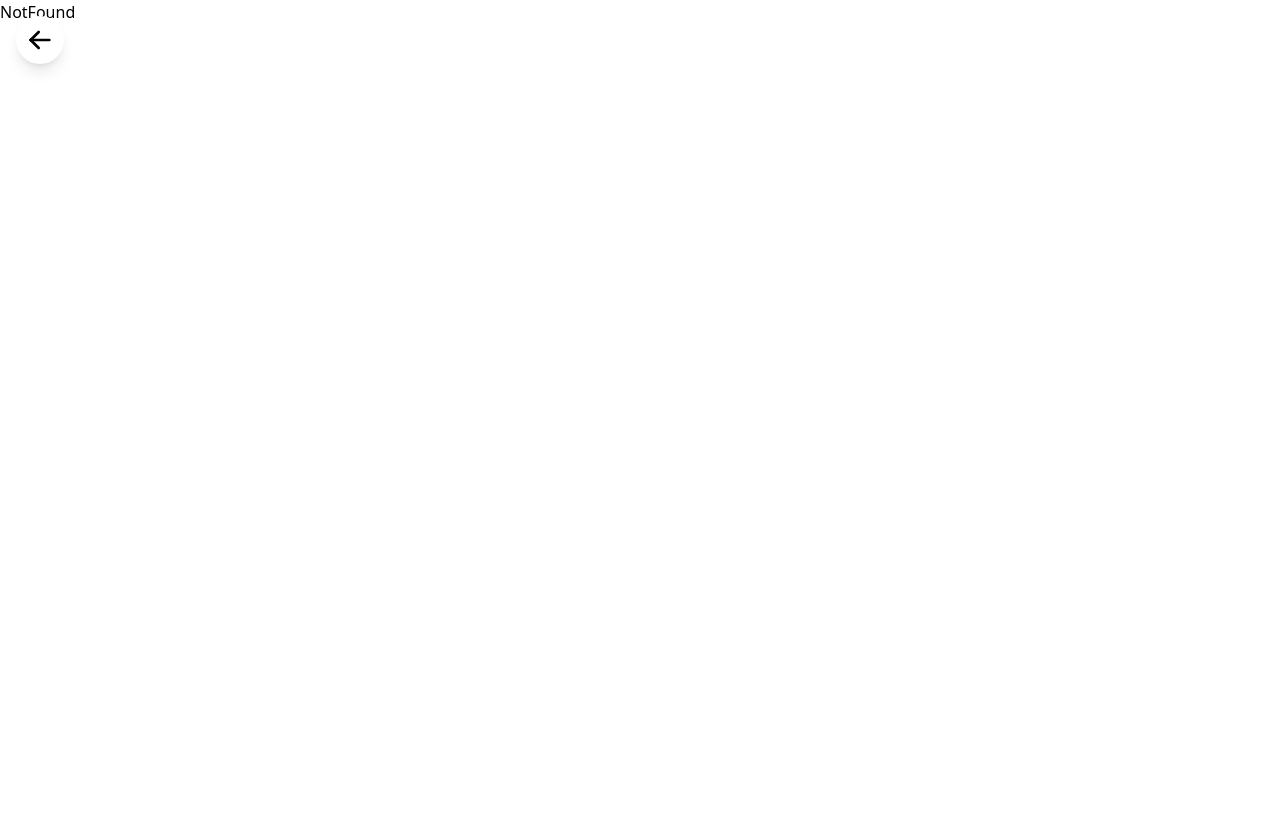
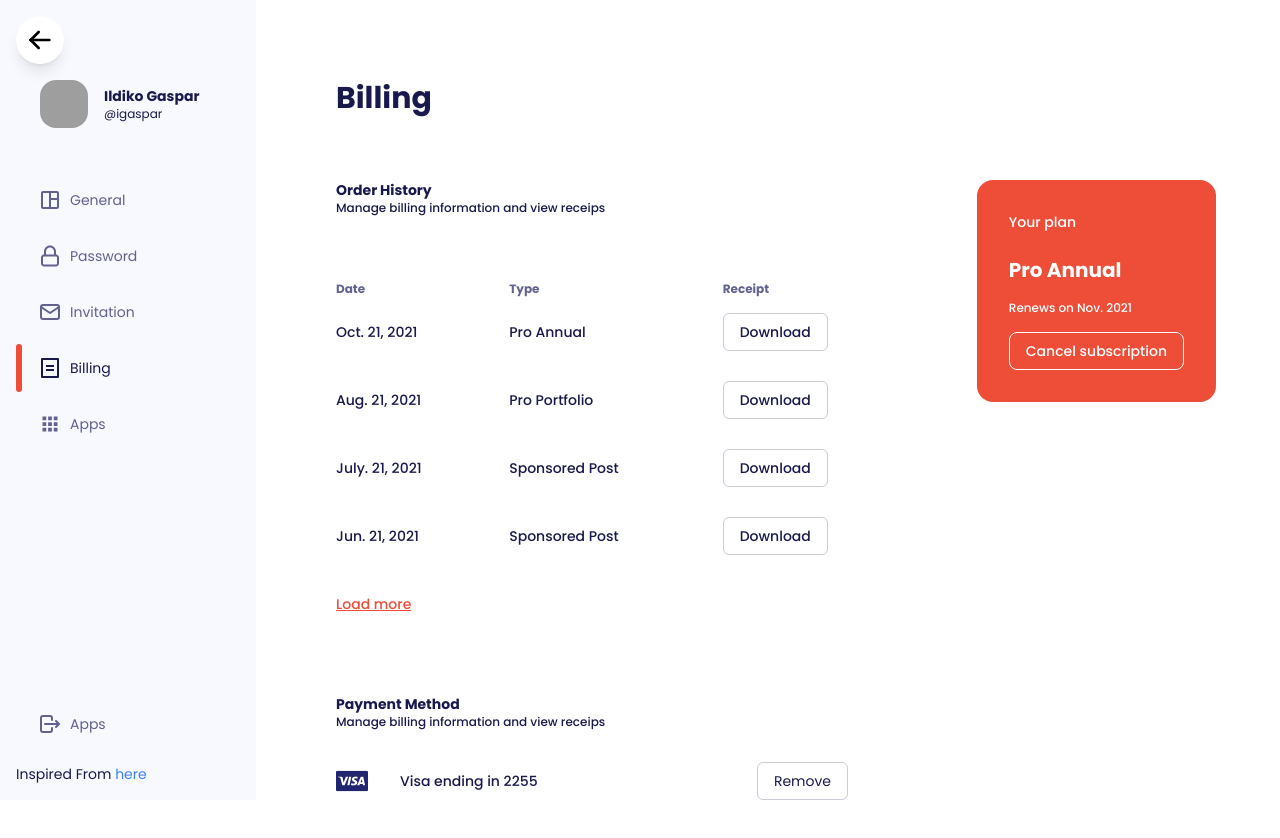
Before and after one commit to pathakvivek7865/ui-designs, a React (Vite) app: page /components/billing in a window 1280 px wide. Shown: the top 838 px of the page. Before the commit the page ends 800 px from the top, so only its background shows below. Built offline with nearby package versions, Linux system fonts and the light colour scheme; grey boxes are pictures that could not be loaded.

Commit message:
billing page added

```diff
--- a/package.json
+++ b/package.json
@@ -12,6 +12,7 @@
   "dependencies": {
     "react": "^18.2.0",
     "react-dom": "^18.2.0",
+    "react-icons": "^4.6.0",
     "react-router-dom": "6"
   },
   "devDependencies": {
--- a/src/App.tsx
+++ b/src/App.tsx
@@ -8,6 +8,7 @@ import ProfilePageHeader from "./pages/ProfilePageHeader";
 import PriceCard from "./pages/PriceCard";
 import EnterPassword from "./pages/EnterPassword";
 import RentalCarSearch from "./pages/RentalCarSearch";
+import { BillingPage } from "./pages/BillingPage";
 
 function App() {
   return (
@@ -21,6 +22,7 @@ function App() {
           <Route path="profile-page-header" element={<ProfilePageHeader />} />
           <Route path="enter-password" element={<EnterPassword />} />
           <Route path="rental-car-search" element={<RentalCarSearch />} />
+          <Route path="billing" element={<BillingPage />} />
           <Route path="*" element={<NotFound />} />
         </Route>
       </Routes>
--- a/src/components/UiDesignLayout.tsx
+++ b/src/components/UiDesignLayout.tsx
@@ -5,7 +5,7 @@ function UiDesignLayout() {
   return (
     <>
       <NavLink to={"/"}>
-        <div className="shadow-lg absolute z-50 top-4 left-4 flex h-12 w-12 rounded-full bg-white p-2">
+        <div className="fixed top-4 left-4 z-50 flex h-12 w-fit rounded-full bg-white p-2  shadow-lg">
           <img src="/icons/arrow-left.svg" />
         </div>
       </NavLink>
--- /dev/null
+++ b/src/components/billing/NavItemBilling.tsx
@@ -0,0 +1,28 @@
+
+export default function NavItemBilling({
+  icon: Icon,
+  title = "-",
+}: {
+  icon: JSX.Element;
+  title: string;
+}) {
+
+
+  return (
+    <div
+      className={`flex w-full cursor-pointer items-center rounded-md  hover:text-billingPrimary  ${
+        title === "Billing" ? "text-billingPrimary" : "text-billingSecondary"
+      }`}
+    >
+      <div
+        className={`h-full w-1.5 ${
+          title === "Billing" ? "bg-billingAccent" : "bg-transparent"
+        } rounded-full`}
+      ></div>
+      <div className="mx-4 flex items-center gap-2 py-3">
+        {Icon}
+        <p>{title}</p>
+      </div>
+    </div>
+  );
+}
--- /dev/null
+++ b/src/components/billing/SidebarBilling.tsx
@@ -0,0 +1,54 @@
+import React, { useState } from "react";
+import { CgLock } from "react-icons/cg";
+import { IoMdApps } from "react-icons/io";
+import { MdOutlineSpaceDashboard } from "react-icons/md";
+import { RiBillLine } from "react-icons/ri";
+import { TbLogout, TbMail } from "react-icons/tb";
+import DesignCredit from "../DesignCredit";
+import NavItemBilling from "./NavItemBilling";
+
+export default function SidebarBilling() {
+  return (
+    <nav className="left0  sticky top-0 hidden h-screen w-1/5 flex-col justify-between bg-billingNavBg pb-4  pt-20 lg:flex ">
+      <div className="flex w-full flex-col  items-start">
+        {/* header */}
+        <div className="flex cursor-pointer items-center gap-4 px-10">
+          <img
+            src="https://i.insider.com/6241c2da093c4d0018053847?width=700"
+            className="h-12 w-12 rounded-2xl object-cover"
+          />
+          <div>
+            <p className="font-bold">Ildiko Gaspar</p>
+            <p className="text-xs">@igaspar</p>
+          </div>
+        </div>
+        <div className="mt-12 flex w-full flex-col gap-2 px-4 text-billingSecondary">
+          <NavItemBilling
+            icon={<MdOutlineSpaceDashboard className="h-6 w-6" />}
+            title="General"
+          />
+          <NavItemBilling
+            icon={<CgLock className="h-6 w-6" />}
+            title="Password"
+          />
+          <NavItemBilling
+            icon={<TbMail className="h-6 w-6" />}
+            title="Invitation"
+          />
+          <NavItemBilling
+            icon={<RiBillLine className="h-6 w-6" />}
+            title="Billing"
+          />
+          <NavItemBilling
+            icon={<IoMdApps className="h-6 w-6" />}
+            title="Apps"
+          />
+        </div>
+      </div>
+      <div className="pl-4">
+        <NavItemBilling icon={<TbLogout className="h-6 w-6" />} title="Apps" />
+        <DesignCredit sourceLink="https://uidesigndaily.com/posts/figma-billing-page-payment-day-1585" />
+      </div>
+    </nav>
+  );
+}
--- /dev/null
+++ b/src/components/billing/TableBilling.tsx
@@ -0,0 +1,21 @@
+import TableRowBilling from "./TableRowBilling";
+
+export const TableBilling = () => {
+  return (
+    <table className="w-full table-auto">
+      <thead className="text-xs font-medium text-billingSecondary">
+        <tr className="">
+          <th className="pl-4 text-start">Date</th>
+          <th className="pl-4 text-start">Type</th>
+          <th className="pl-4 text-start">Receipt</th>
+        </tr>
+      </thead>
+      <tbody className="font-medium ">
+        <TableRowBilling date="Oct. 21, 2021" type="Pro Annual" />
+        <TableRowBilling date="Aug. 21, 2021" type="Pro Portfolio" />
+        <TableRowBilling date="July. 21, 2021" type="Sponsored Post" />
+        <TableRowBilling date="Jun. 21, 2021" type="Sponsored Post" />
+      </tbody>
+    </table>
+  );
+};
--- /dev/null
+++ b/src/components/billing/TableRowBilling.tsx
@@ -0,0 +1,23 @@
+import React from "react";
+
+function TableRowBilling({
+  date = "",
+  type = "",
+}: {
+  date: string;
+  type: string;
+}) {
+  return (
+    <tr className="text-start hover:rounded-md hover:shadow-billingTableRowShadow">
+      <td className="py-6 pl-4">{date}</td>
+      <td className="pl-4">{type}</td>
+      <td className="pl-4">
+        <button className="rounded-md border  border-billingBg px-4 py-2">
+          Download
+        </button>
+      </td>
+    </tr>
+  );
+}
+
+export default TableRowBilling;
--- /dev/null
+++ b/src/pages/BillingPage.tsx
@@ -0,0 +1,83 @@
+import SidebarBilling from "../components/billing/SidebarBilling";
+import { TableBilling } from "../components/billing/TableBilling";
+import { RiMenu3Line } from "react-icons/ri";
+import { useState } from "react";
+
+import { ImCross } from "react-icons/im";
+
+export const BillingPage = () => {
+  const [isSidebarOpen, setIsSidebarOpen] = useState(true);
+
+  return (
+    <div className="flex min-h-screen bg-white font-poppins text-sm text-billingPrimary">
+      {/* Sidebar */}
+      <SidebarBilling />
+
+      {/* Main Content */}
+      <main className="w-full flex-1 py-24 lg:py-20">
+        <button
+          onClick={() => setIsSidebarOpen(!isSidebarOpen)}
+          className="transition duration-300 flex w-full justify-end"
+        >
+          {isSidebarOpen ? (
+            <ImCross className="mr-8 -mt-16 h-8 w-8 lg:hidden" />
+          ) : (
+            <RiMenu3Line className="mr-8 -mt-16 h-8 w-8 lg:hidden" />
+          )}
+        </button>
+        <h1 className="px-8 text-3xl font-bold lg:px-20">Billing</h1>
+
+        {/* middle part */}
+        <div className="mt-16  flex w-full flex-col justify-between lg:flex-row">
+          {/* left */}
+          <div className="flex w-full flex-col gap-16 lg:w-9/12 ">
+            {/* order history */}
+            <div className="px-8 lg:px-20">
+              <p className="font-bold">Order History</p>
+              <p className="text-xs font-medium">
+                Manage billing information and view receips
+              </p>
+            </div>
+
+            {/* Table */}
+            <div className="mr-16 w-full px-8 lg:px-16">
+              <TableBilling />
+              <a href="#">
+                <p className="px-4 pt-6 font-medium text-billingAccent underline">
+                  Load more
+                </p>
+              </a>
+            </div>
+          </div>
+
+          {/* your plan */}
+          <section className="mx-8 mt-16 lg:mt-0 flex h-min max-w-sm flex-col  justify-start  rounded-2xl bg-billingAccent p-8 font-medium text-white lg:mx-0 lg:mr-16">
+            <p>Your plan</p>
+            <p className="mt-6 text-xl font-bold">Pro Annual</p>
+            <p className="mt-4 text-xs">Renews on Nov. 2021</p>
+            <button className="mt-4 whitespace-nowrap rounded-lg border border-white bg-transparent px-4 py-2">
+              Cancel subscription
+            </button>
+          </section>
+        </div>
+
+        {/* Payment Method */}
+        <section className="mx-8 lg:w-6/12 lg:mx-20  mt-16 lg:mt-20 ">
+          <div className="">
+            <p className="font-bold">Payment Method</p>
+            <p className="text-xs font-medium">
+              Manage billing information and view receips
+            </p>
+          </div>
+          <div className="mt-8 flex items-center justify-between gap-4">
+            <img src="/visa.png" className="w-8" />
+            <p className="lg:ml-4 lg:flex-1 font-medium">Visa ending in 2255</p>
+            <button className="rounded-md border border-billingBg px-4 py-2">
+              Remove
+            </button>
+          </div>
+        </section>
+      </main>
+    </div>
+  );
+};
--- a/src/pages/HomePage.tsx
+++ b/src/pages/HomePage.tsx
@@ -1,4 +1,5 @@
 import { Link } from "react-router-dom";
+import {AiOutlineCalendar} from "react-icons/ai";
 
 function HomePage() {
   const designs = [
@@ -44,6 +45,13 @@ function HomePage() {
       author: "pathakvivek7865",
       date: "2022-11-04",
     },
+    {
+      title: "Billing",
+      imgSrc: "/screenshots/billing.png",
+      url: "components/billing",
+      author: "pathakvivek7865",
+      date: "2022-11-05",
+    },
   ];
 
   return (
@@ -55,17 +63,21 @@ function HomePage() {
             <h3 className="px-4 text-4xl font-semibold lg:px-0 ">UI Designs</h3>
             <div className="my-16 grid w-full grid-cols-1 gap-8 px-4 sm:grid-cols-2 md:grid-cols-3 lg:px-0">
               {/* card */}
-              {designs.map((design) => (
+              {designs.reverse().map((design) => (
                 <Link key={design.url} to={`${design.url}`}>
-                  <div className="flex aspect-[1.6]   flex-col items-center overflow-hidden rounded-2xl border border-slate-900 border-opacity-10 bg-white shadow-priceCardTopCircle">
+                  <div className="flex aspect-[1.6] justify-between  flex-col items-start overflow-hidden rounded-2xl border border-slate-900 border-opacity-10 bg-white shadow-priceCardTopCircle">
                     <div className="flex-2 flex h-full w-full items-center justify-center overflow-hidden bg-white">
                       <img
                         className="h-full w-full object-cover"
                         src={design?.imgSrc ?? "/icons/image.svg"}
                       />
                     </div>
-                    <div className="flex-1 py-4">
-                      <p className="font-medium">{design?.title ?? ""}</p>
+                    <div className="p-4 border-t-2 w-full">
+                      <p className="font-bold text-lg">{design?.title ?? ""}</p>
+                      <div className="flex items-center mt-2 gap-2">
+                        <AiOutlineCalendar className="w-5 h-5"/>
+                        <p className="text-sm">{design.date}</p>
+                      </div>
                     </div>
                   </div>
                 </Link>
@@ -88,8 +100,11 @@ function HomePage() {
           />
         </a>
 
-        <a className="bg-transparent" href="https://www.vivekpathak.com.np/"
-         target={"_blank"}>
+        <a
+          className="bg-transparent"
+          href="https://www.vivekpathak.com.np/"
+          target={"_blank"}
+        >
           <p className="mt-2 text-sm text-slate-400">
             Made by <span className="text-white">Vivek Pathak</span> with
             &hearts;
--- a/tailwind.config.cjs
+++ b/tailwind.config.cjs
@@ -17,7 +17,10 @@ module.exports = {
         priceCard: "0 20px 25px -15px rgba(157,172,227,.30)",
         priceCardTopCircle: "0 10px 20px -12px rgba(116,146,255,.48)",
         enterPasswordCardShadow: "0 44px 104px 0px rgba(19,43,80,.1)",
-        rentalCarSearchCardShadow: "0 44px 64px 0px rgba(69,25,160,.1)"
+        rentalCarSearchCardShadow: "0 44px 64px 0px rgba(69,25,160,.1)",
+
+        // Billing
+        billingTableRowShadow:"0 8px 19px 0px rgba(223,223,253,.6)"
 
 
       },
@@ -27,10 +30,18 @@ module.exports = {
       }
       ,
       colors: {
+        // Rental Car Search
         rentalCarSearchPrimary: "#0D1C52",
         rentalCarSearchBg: "#F5F3E6",
         rentalCarSearchSecondary: "#8F9DCE",
-        rentalCarSearchAccent: "#FE6F4F"
+        rentalCarSearchAccent: "#FE6F4F",
+
+        // Billing
+        billingPrimary: "#1A194D",
+        billingSecondary: "#62618F",
+        billingAccent: "#EE4D38",
+        billingBg: "#CBCBD9",
+        billingNavBg: "#F8F8FF",
       }
     },
   },
```
Also changed, not shown: public/screenshots/billing.png (added), 1 other file (tests, documents, lock files or other folders).
